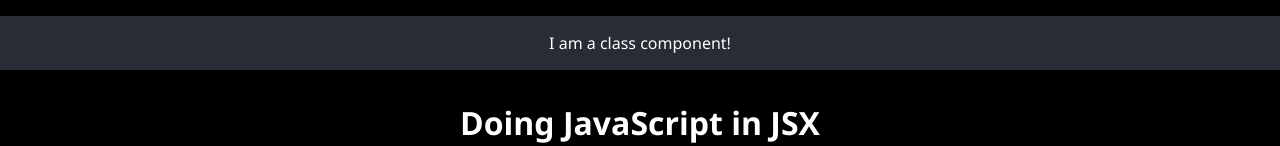
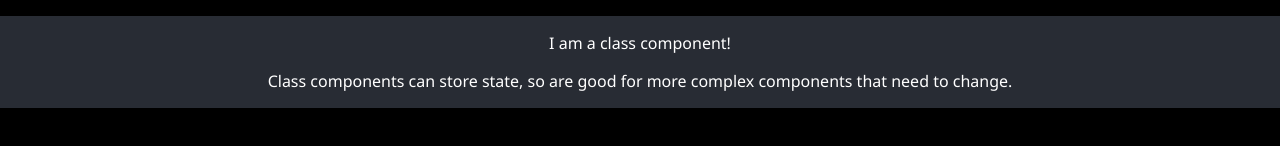
Before and after one commit to mallowmew/mayden-module9-react, a React (Create React App) app: page / in a window 1280 px wide. Shown: the part 288-434 px from the top of the page. Built offline with nearby package versions, Linux system fonts and the light colour scheme; no server answers; the HTML template or start-up script is replaced by a standard one.

Commit message:
Add more explanatory text to class component

```diff
--- a/src/components/ClassComponent/ClassComponent.js
+++ b/src/components/ClassComponent/ClassComponent.js
@@ -3,7 +3,10 @@ import React from 'react';
 class ClassComponent extends React.Component {
   render() {
     return (
-      <p>I am a class component!</p>
+      <>
+        <p>I am a class component!</p>
+        <p>Class components can store state, so are good for more complex components that need to change.</p>
+      </>
     );
   }
 }
```
